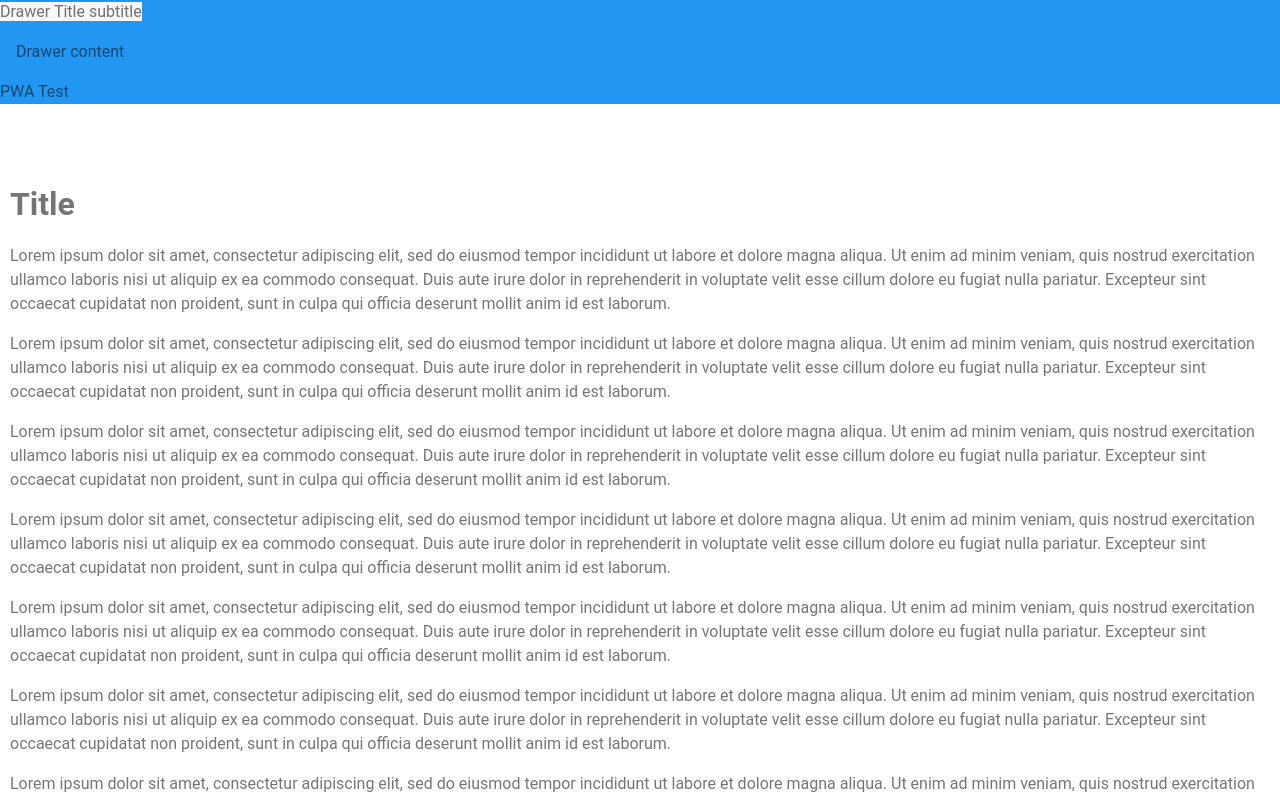
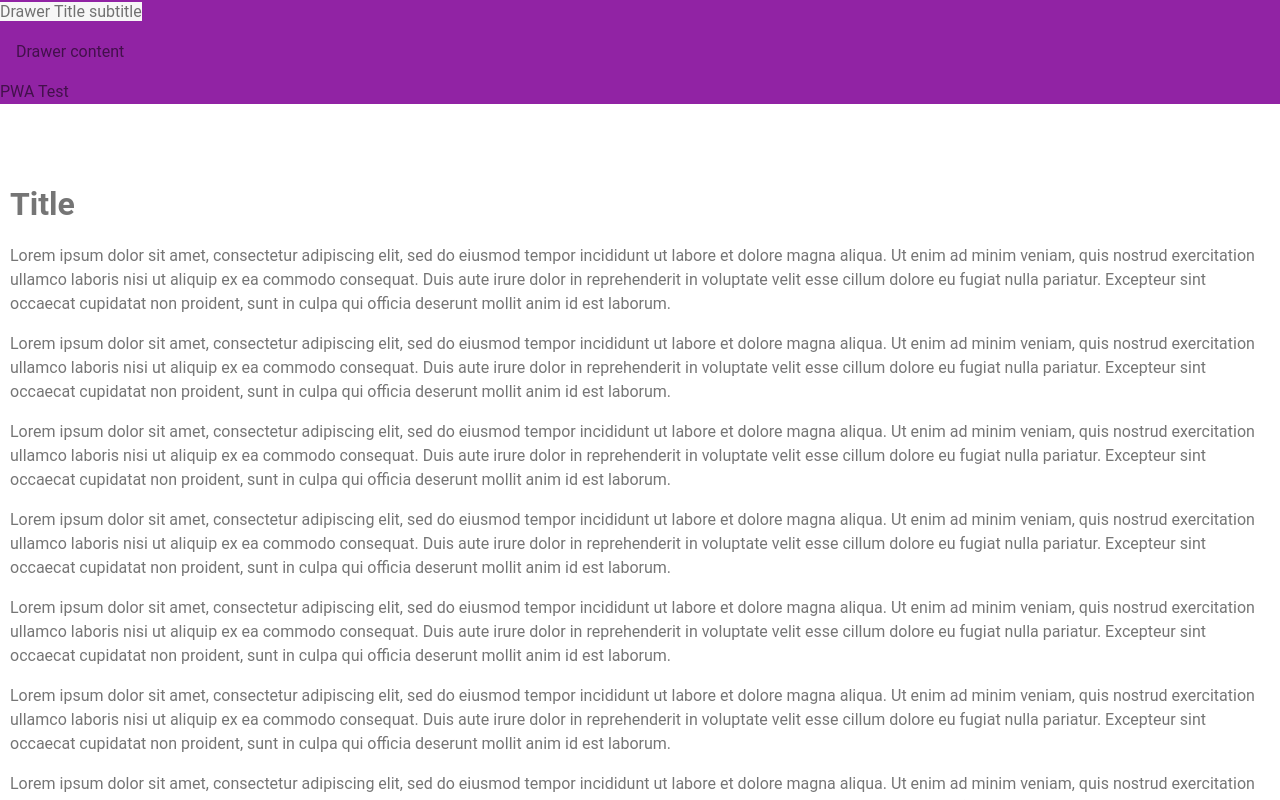
Before and after one commit to CaptainCodeman/pwa-example, a website with bundled scripts: page public/index.html in a window 1280 px wide. Built offline with nearby package versions, Linux system fonts and the light colour scheme; files whose address does not match are found by name.

Commit message:
Change theme color for accessibility

```diff
--- a/public/index.html
+++ b/public/index.html
@@ -36,7 +36,7 @@
 
   <style>
     :root {
-      --mdc-theme-primary: #2196f3;
+      --mdc-theme-primary: #9123A4;
       --mdc-theme-on-primary: #fff;
 
       --safe-area-inset-top: 0px;
```
Also changed, not shown: public/manifest.json.
